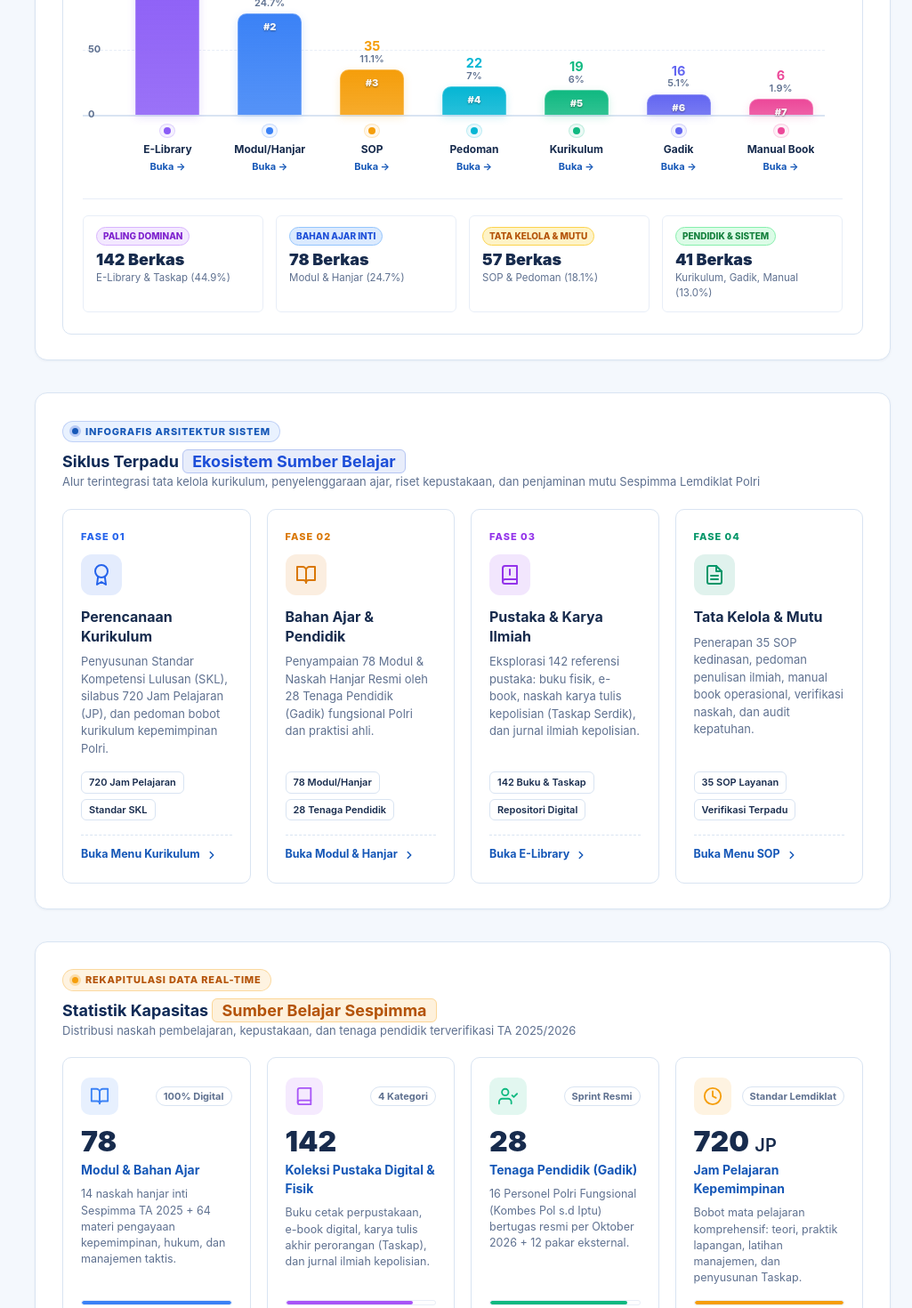
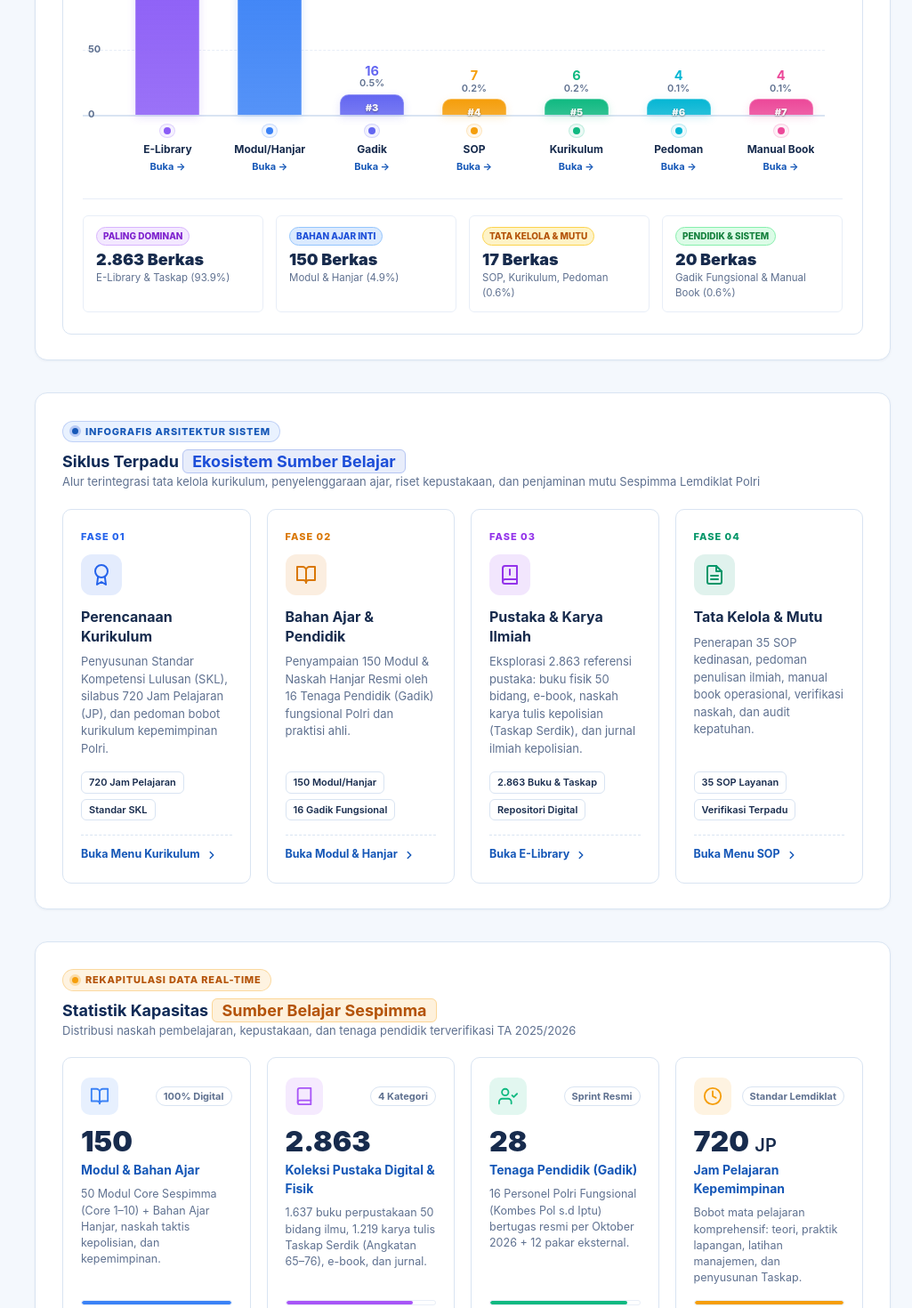
Before and after one commit to dennyssdm/Sipintar, a Next.js app: page / in a window 1280 px wide. Shown: the part 1140-2610 px from the top of the page at 89% size, without its empty margins (255-1280 px from the left). Built offline with nearby package versions, Linux system fonts and the light colour scheme.

Commit message:
feat(ui): update home infographics and charts with real institutional data (3050 repo items)

```diff
--- a/src/components/EcosystemChartSection.tsx
+++ b/src/components/EcosystemChartSection.tsx
@@ -7,23 +7,23 @@ export const EcosystemChartSection: React.FC = () => {
   const [activeTab, setActiveTab] = useState<'kategori' | 'pustaka' | 'gadik' | 'kurikulum'>('kategori');
   const [hoveredItem, setHoveredItem] = useState<string | null>(null);
 
-  // Data 1: 8 Kategori Sumber Belajar (316 Berkas)
+  // Data 1: 8 Kategori Sumber Belajar (3.050 Berkas Terverifikasi)
   const categoryData = [
-    { name: 'E-Library / Perpustakaan', count: 142, pct: 44.9, color: '#8b5cf6', href: '/library', shortName: 'E-Library' },
-    { name: 'Modul & Hanjar', count: 78, pct: 24.7, color: '#3b82f6', href: '/modul', shortName: 'Modul/Hanjar' },
-    { name: 'SOP Kedinasan', count: 35, pct: 11.1, color: '#f59e0b', href: '/sop', shortName: 'SOP' },
-    { name: 'Pedoman & Juknis', count: 22, pct: 7.0, color: '#06b6d4', href: '/pedoman', shortName: 'Pedoman' },
-    { name: 'Kurikulum & Layanan', count: 19, pct: 6.0, color: '#10b981', href: '/kurikulum', shortName: 'Kurikulum' },
-    { name: 'Gadik & Kompetensi', count: 16, pct: 5.1, color: '#6366f1', href: '/gadik', shortName: 'Gadik' },
-    { name: 'Manual Book Sistem', count: 6, pct: 1.9, color: '#ec4899', href: '/manual', shortName: 'Manual Book' },
+    { name: 'E-Library / Perpustakaan', count: 2863, pct: 93.9, color: '#8b5cf6', href: '/library', shortName: 'E-Library' },
+    { name: 'Modul & Hanjar', count: 150, pct: 4.9, color: '#3b82f6', href: '/modul', shortName: 'Modul/Hanjar' },
+    { name: 'Gadik & Kompetensi', count: 16, pct: 0.5, color: '#6366f1', href: '/gadik', shortName: 'Gadik' },
+    { name: 'SOP Kedinasan', count: 7, pct: 0.2, color: '#f59e0b', href: '/sop', shortName: 'SOP' },
+    { name: 'Kurikulum & Layanan', count: 6, pct: 0.2, color: '#10b981', href: '/kurikulum', shortName: 'Kurikulum' },
+    { name: 'Pedoman & Juknis', count: 4, pct: 0.1, color: '#06b6d4', href: '/pedoman', shortName: 'Pedoman' },
+    { name: 'Manual Book Sistem', count: 4, pct: 0.1, color: '#ec4899', href: '/manual', shortName: 'Manual Book' },
   ];
 
-  // Data 2: Koleksi Perpustakaan (142 Judul)
+  // Data 2: Koleksi Perpustakaan (2.863 Judul)
   const libraryData = [
-    { type: 'Koleksi Buku Fisik', count: 52, pct: 36.6, color: '#10b981', href: '/library', desc: 'Buku teks cetak tersedia di ruang perpustakaan dengan kode rak & barcode.' },
-    { type: 'E-Book Digital', count: 48, pct: 33.8, color: '#3b82f6', href: '/library', desc: 'Naskah buku elektronik lengkap dapat dibaca langsung pada digital viewer.' },
-    { type: 'Karya Tulis (Taskap)', count: 28, pct: 19.7, color: '#8b5cf6', href: '/library', desc: 'Karya ilmiah akhir perorangan Serdik Sespimma dari berbagai angkatan.' },
-    { type: 'Jurnal Ilmiah Terbitan', count: 14, pct: 9.9, color: '#f59e0b', href: '/library', desc: 'Publikasi riset kepolisian terakreditasi dan artikel telaah taktis.' },
+    { type: 'Koleksi Buku Fisik', count: 1637, pct: 57.2, color: '#10b981', href: '/library', desc: 'Buku teks cetak 50 bidang ilmu di perbendaharaan perpustakaan Sespimma.' },
+    { type: 'Karya Tulis (Taskap)', count: 1219, pct: 42.6, color: '#8b5cf6', href: '/library', desc: 'Kertas Karya Perorangan Serdik Angkatan 65 s.d 76 (dilindungi Metadata Saja).' },
+    { type: 'E-Book Digital', count: 4, pct: 0.1, color: '#3b82f6', href: '/library', desc: 'Naskah buku elektronik digital dengan sampel pratinjau interaktif.' },
+    { type: 'Jurnal Ilmiah Terbitan', count: 3, pct: 0.1, color: '#f59e0b', href: '/library', desc: 'Publikasi riset empiris kepolisian dan artikel berkala terakreditasi.' },
   ];
 
   // Data 3: Kepangkatan Gadik Polri Fungsional (16 Personel)
@@ -62,7 +62,7 @@ export const EcosystemChartSection: React.FC = () => {
         {/* Global Metric Indicators */}
         <div className="chart-kpi-ribbon">
           <div className="chart-kpi-item">
-            <span className="chart-kpi-val">316</span>
+            <span className="chart-kpi-val">3.050</span>
             <span className="chart-kpi-lbl">Total Berkas</span>
           </div>
           <div className="chart-kpi-item">
@@ -148,7 +148,7 @@ export const EcosystemChartSection: React.FC = () => {
             {/* Header with Active Info Pill */}
             <div className="vbar-chart-header">
               <div>
-                <span className="vbar-chart-title">Diagram Batang Vertikal Repositori (316 Berkas)</span>
+                <span className="vbar-chart-title">Diagram Batang Vertikal Repositori (3.050 Berkas)</span>
                 <span className="vbar-chart-sub">Perbandingan volume materi 7 taksonomi dengan visualisasi batang tegak ke atas</span>
               </div>
               <div className="vbar-active-pill">
@@ -234,26 +234,26 @@ export const EcosystemChartSection: React.FC = () => {
             <div className="vbar-summary-tiles">
               <div className="vbar-tile">
                 <span className="vbar-tile-badge badge-purple">Paling Dominan</span>
-                <div className="vbar-tile-val">142 Berkas</div>
-                <div className="vbar-tile-name">E-Library & Taskap (44.9%)</div>
+                <div className="vbar-tile-val">2.863 Berkas</div>
+                <div className="vbar-tile-name">E-Library & Taskap (93.9%)</div>
               </div>
 
               <div className="vbar-tile">
                 <span className="vbar-tile-badge badge-blue">Bahan Ajar Inti</span>
-                <div className="vbar-tile-val">78 Berkas</div>
-                <div className="vbar-tile-name">Modul & Hanjar (24.7%)</div>
+                <div className="vbar-tile-val">150 Berkas</div>
+                <div className="vbar-tile-name">Modul & Hanjar (4.9%)</div>
               </div>
 
               <div className="vbar-tile">
                 <span className="vbar-tile-badge badge-amber">Tata Kelola & Mutu</span>
-                <div className="vbar-tile-val">57 Berkas</div>
-                <div className="vbar-tile-name">SOP & Pedoman (18.1%)</div>
+                <div className="vbar-tile-val">17 Berkas</div>
+                <div className="vbar-tile-name">SOP, Kurikulum, Pedoman (0.6%)</div>
               </div>
 
               <div className="vbar-tile">
                 <span className="vbar-tile-badge badge-green">Pendidik & Sistem</span>
-                <div className="vbar-tile-val">41 Berkas</div>
-                <div className="vbar-tile-name">Kurikulum, Gadik, Manual (13.0%)</div>
+                <div className="vbar-tile-val">20 Berkas</div>
+                <div className="vbar-tile-name">Gadik Fungsional & Manual Book (0.6%)</div>
               </div>
             </div>
           </div>
@@ -261,14 +261,14 @@ export const EcosystemChartSection: React.FC = () => {
       )}
 
       {/* ========================================================================= */}
-      {/* TAB 2: VERTICAL BAR CHART - KLASIFIKASI PUSTAKA & TASKAP (142 JUDUL)      */}
+      {/* TAB 2: VERTICAL BAR CHART - KLASIFIKASI PUSTAKA & TASKAP (2.863 JUDUL)    */}
       {/* ========================================================================= */}
       {activeTab === 'pustaka' && (
         <div className="chart-view-panel">
           <div className="vbar-chart-card">
             <div className="vbar-chart-header">
               <div>
-                <span className="vbar-chart-title">Diagram Batang Vertikal Koleksi Perpustakaan (142 Judul)</span>
+                <span className="vbar-chart-title">Diagram Batang Vertikal Koleksi Perpustakaan (2.863 Judul)</span>
                 <span className="vbar-chart-sub">Perbandingan volume buku fisik, e-book, karya tulis ilmiah (Taskap), dan jurnal ilmiah kepolisian</span>
               </div>
               <div className="vbar-active-pill">
@@ -355,7 +355,7 @@ export const EcosystemChartSection: React.FC = () => {
                 </svg>
               </div>
               <div className="highlight-content">
-                <strong>Ketersediaan Digital & Pratinjau Sampel Naskah:</strong> Seluruh 142 koleksi perpustakaan telah terdata dengan nomor klasifikasi bibliografi resmi (Dewey/ISBN). Naskah digital (e-book & naskah Taskap) dilengkapi sampel pratinjau 10–25 halaman yang dapat dibaca langsung oleh Serdik secara interaktif.
+                <strong>Ketersediaan Digital & Pratinjau Sampel Naskah:</strong> Seluruh 2.863 koleksi perpustakaan telah terdata dengan nomor klasifikasi bibliografi resmi (Dewey/Call Number/ISBN). Naskah digital dan inventarisasi dilengkapi sampel pratinjau yang dapat dibaca langsung oleh Serdik secara interaktif.
               </div>
             </div>
           </div>
--- a/src/components/HomeInfographics.tsx
+++ b/src/components/HomeInfographics.tsx
@@ -129,11 +129,11 @@ export const HomeInfographics: React.FC = () => {
             </div>
             <h3 className="cycle-card-title">Bahan Ajar & Pendidik</h3>
             <p className="cycle-card-desc">
-              Penyampaian 78 Modul & Naskah Hanjar Resmi oleh 28 Tenaga Pendidik (Gadik) fungsional Polri dan praktisi ahli.
+              Penyampaian 150 Modul & Naskah Hanjar Resmi oleh 16 Tenaga Pendidik (Gadik) fungsional Polri dan praktisi ahli.
             </p>
             <div className="cycle-pill-group">
-              <span className="cycle-tag">78 Modul/Hanjar</span>
-              <span className="cycle-tag">28 Tenaga Pendidik</span>
+              <span className="cycle-tag">150 Modul/Hanjar</span>
+              <span className="cycle-tag">16 Gadik Fungsional</span>
             </div>
             <Link href="/modul" className="cycle-card-link">
               <span>Buka Modul & Hanjar</span>
@@ -155,10 +155,10 @@ export const HomeInfographics: React.FC = () => {
             </div>
             <h3 className="cycle-card-title">Pustaka & Karya Ilmiah</h3>
             <p className="cycle-card-desc">
-              Eksplorasi 142 referensi pustaka: buku fisik, e-book, naskah karya tulis kepolisian (Taskap Serdik), dan jurnal ilmiah kepolisian.
+              Eksplorasi 2.863 referensi pustaka: buku fisik 50 bidang, e-book, naskah karya tulis kepolisian (Taskap Serdik), dan jurnal ilmiah kepolisian.
             </p>
             <div className="cycle-pill-group">
-              <span className="cycle-tag">142 Buku & Taskap</span>
+              <span className="cycle-tag">2.863 Buku & Taskap</span>
               <span className="cycle-tag">Repositori Digital</span>
             </div>
             <Link href="/library" className="cycle-card-link">
@@ -227,10 +227,10 @@ export const HomeInfographics: React.FC = () => {
               </div>
               <span className="stat-info-badge">100% Digital</span>
             </div>
-            <div className="stat-info-number">78</div>
+            <div className="stat-info-number">150</div>
             <div className="stat-info-label">Modul & Bahan Ajar</div>
             <p className="stat-info-subtext">
-              14 naskah hanjar inti Sespimma TA 2025 + 64 materi pengayaan kepemimpinan, hukum, dan manajemen taktis.
+              50 Modul Core Sespimma (Core 1–10) + Bahan Ajar Hanjar, naskah taktis kepolisian, dan kepemimpinan.
             </p>
             <div className="stat-info-progress-wrap">
               <div className="stat-info-progress-bar" style={{ width: '100%', backgroundColor: '#3b82f6' }} />
@@ -254,10 +254,10 @@ export const HomeInfographics: React.FC = () => {
               </div>
               <span className="stat-info-badge">4 Kategori</span>
             </div>
-            <div className="stat-info-number">142</div>
+            <div className="stat-info-number">2.863</div>
             <div className="stat-info-label">Koleksi Pustaka Digital & Fisik</div>
             <p className="stat-info-subtext">
-              Buku cetak perpustakaan, e-book digital, karya tulis akhir perorangan (Taskap), dan jurnal ilmiah kepolisian.
+              1.637 buku perpustakaan 50 bidang ilmu, 1.219 karya tulis Taskap Serdik (Angkatan 65–76), e-book, dan jurnal.
             </p>
             <div className="stat-info-progress-wrap">
               <div className="stat-info-progress-bar" style={{ width: '85%', backgroundColor: '#a855f7' }} />
```
